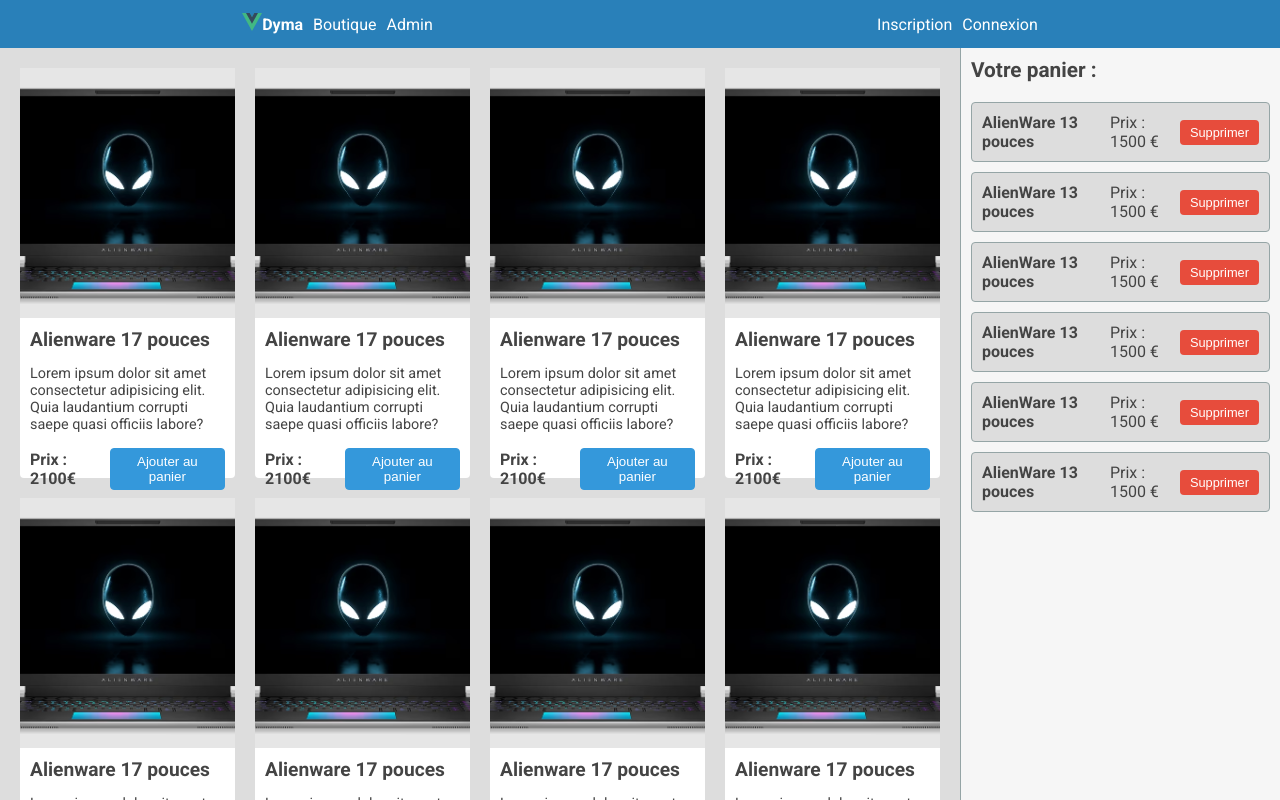
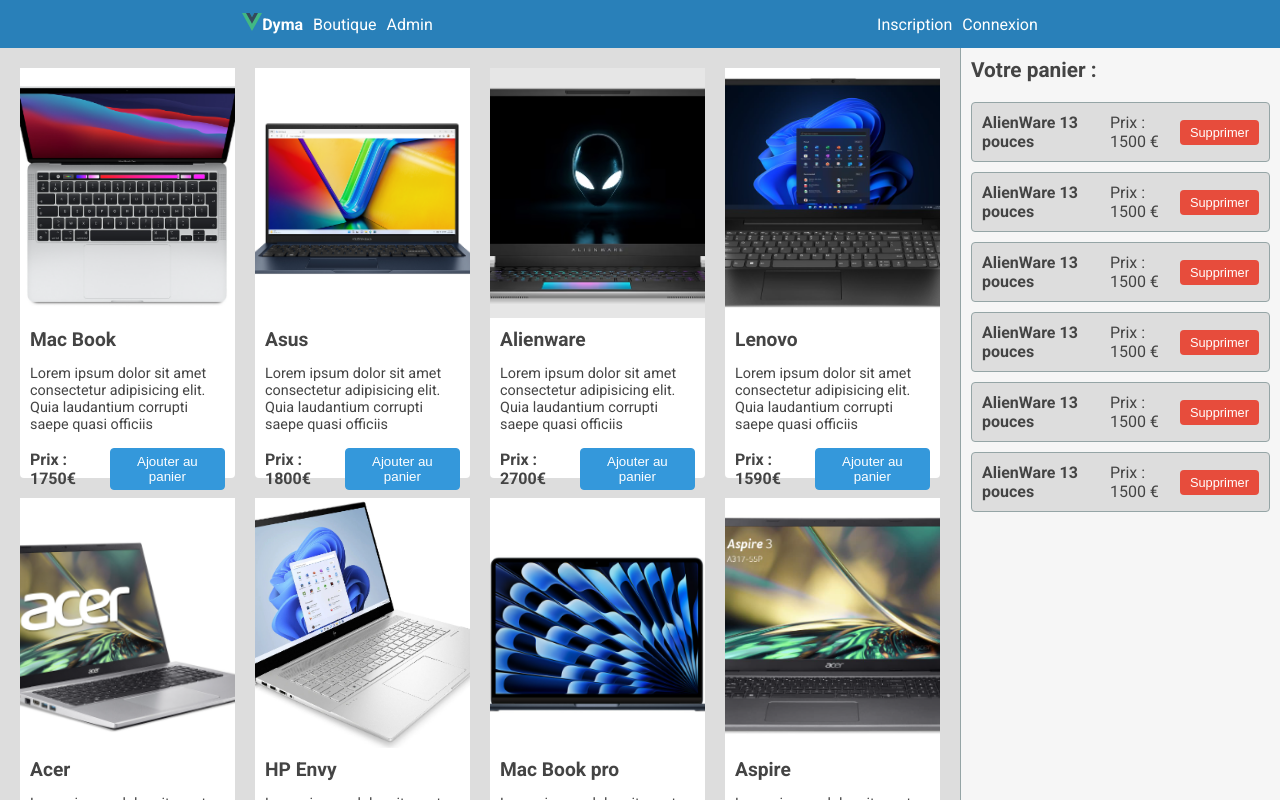
Before and after one commit to Leblanc-Sebastien/Boutique, a Vue app: page / in a window 1280 px wide. Shown: the top 800 px of the page. Built offline with nearby package versions, Linux system fonts and the light colour scheme.

Commit message:
props added for product - App until ShopView

```diff
--- a/src/App.vue
+++ b/src/App.vue
@@ -1,14 +1,22 @@
 <script setup lang="ts">
+import { reactive } from 'vue'
 import TheHeader from './components/Header.vue'
 import TheFooter from './components/Footer.vue'
 import CartView from './components/Cart/CartView.vue'
 import ShopView from './components/Shop/ShopView.vue'
+import data from './data/product'
+import type { ProductInterface } from './interfaces/product.interface'
+
+
+const products = reactive<ProductInterface[]>(data)
+
+
 </script>
 
 <template>
   <div class="main-container">
     <TheHeader class="header" />
-    <ShopView class="shop" />
+    <ShopView class="shop" v-bind:products="products"/>
     <CartView class="cart" />
     <TheFooter class="footer" />
   </div>
--- a/src/components/Shop/ShopProduct.vue
+++ b/src/components/Shop/ShopProduct.vue
@@ -1,16 +1,20 @@
 <script setup lang="ts">
+import type { ProductInterface } from '../../interfaces/product.interface'
+
+defineProps<{
+    product: ProductInterface
+}>()
 
 </script>
 
 <template>
     <div class="product">
-        <div class="product-image"></div>
+        <div class="product-image" v-bind:style="{ backgroundImage: `url(${product.image})`}"></div>
         <div class="p-10">
-            <h2>Alienware 17 pouces</h2>
-            <p>Lorem ipsum dolor sit amet consectetur adipisicing elit. Quia laudantium corrupti saepe quasi officiis
-                labore?</p>
+            <h2>{{ product.title }}</h2>
+            <p>{{ product.description }}</p>
             <div class="product-footer d-flex flex-row align-item-center">
-                <strong>Prix : 2100€</strong>
+                <strong>Prix : {{ product.price }}€</strong>
                 <button>Ajouter au panier</button>
             </div>
         </div>
@@ -26,12 +30,12 @@
     h2 {
         font-size: 1.2em;
     }
-    p{
+
+    p {
         font-size: 0.9em;
     }
 
     &-image {
-        background-image: url(src/assets/images/alienware.PNG);
         background-size: cover;
         background-position: center;
         height: 250px;
@@ -42,7 +46,7 @@
     &-footer {
         justify-content: space-between;
 
-        button{
+        button {
             background-color: var(--primary-1);
             padding-left: 10px;
             padding-right: 10px;
@@ -52,9 +56,10 @@
             border-radius: 4px;
             border: 1px solid var(--primary-1);
             transition: 0.2s;
-            cursor:pointer;
+            cursor: pointer;
         }
-        button:hover{
+
+        button:hover {
             background-color: var(--primary-2);
         }
     }
--- a/src/components/Shop/ShopProductList.vue
+++ b/src/components/Shop/ShopProductList.vue
@@ -1,17 +1,16 @@
 <script setup lang="ts">
 import ShopProduct from './ShopProduct.vue'
+import type { ProductInterface } from '../../interfaces/product.interface'
+
+defineProps<{
+    products: ProductInterface[]
+}>()
+
 </script>
 
 <template>
     <div class="grid-container p-20">
-        <ShopProduct />
-        <ShopProduct />
-        <ShopProduct />
-        <ShopProduct />
-        <ShopProduct />
-        <ShopProduct />
-        <ShopProduct />
-        <ShopProduct />
+        <ShopProduct v-for="product of products" v-bind:key="product.id" v-bind:product="product"/>
     </div>
 </template>
 
--- a/src/components/Shop/ShopView.vue
+++ b/src/components/Shop/ShopView.vue
@@ -1,12 +1,16 @@
 <script setup lang="ts">
+import type { ProductInterface } from '@/interfaces/product.interface';
 import ShopProductList from './ShopProductList.vue'
 
+defineProps<{
+    products: ProductInterface[]
+}>()
 
 </script>
 
 <template>
     <div>
-        <ShopProductList />
+        <ShopProductList v-bind:products="products"/>
     </div>
 </template>
 
```
